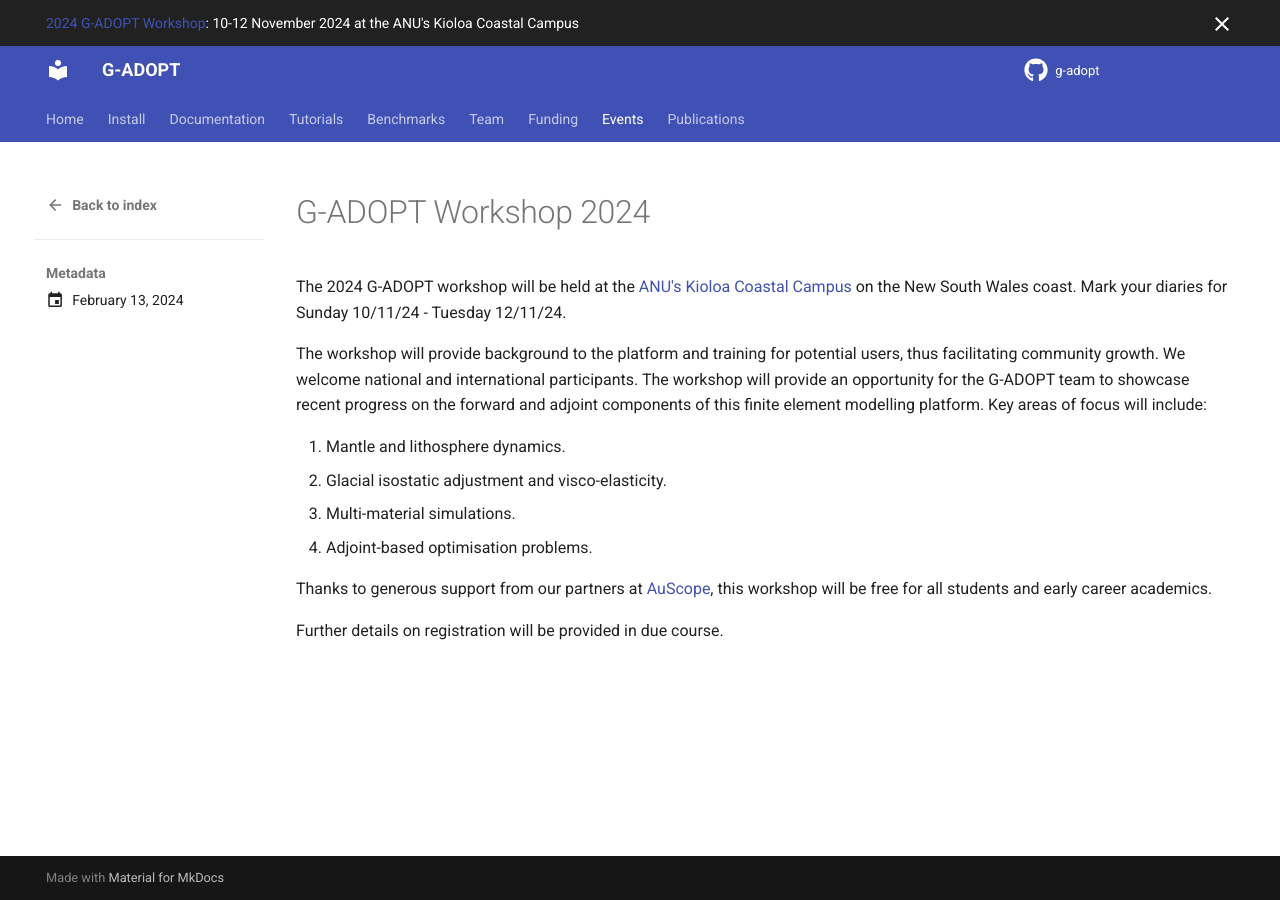
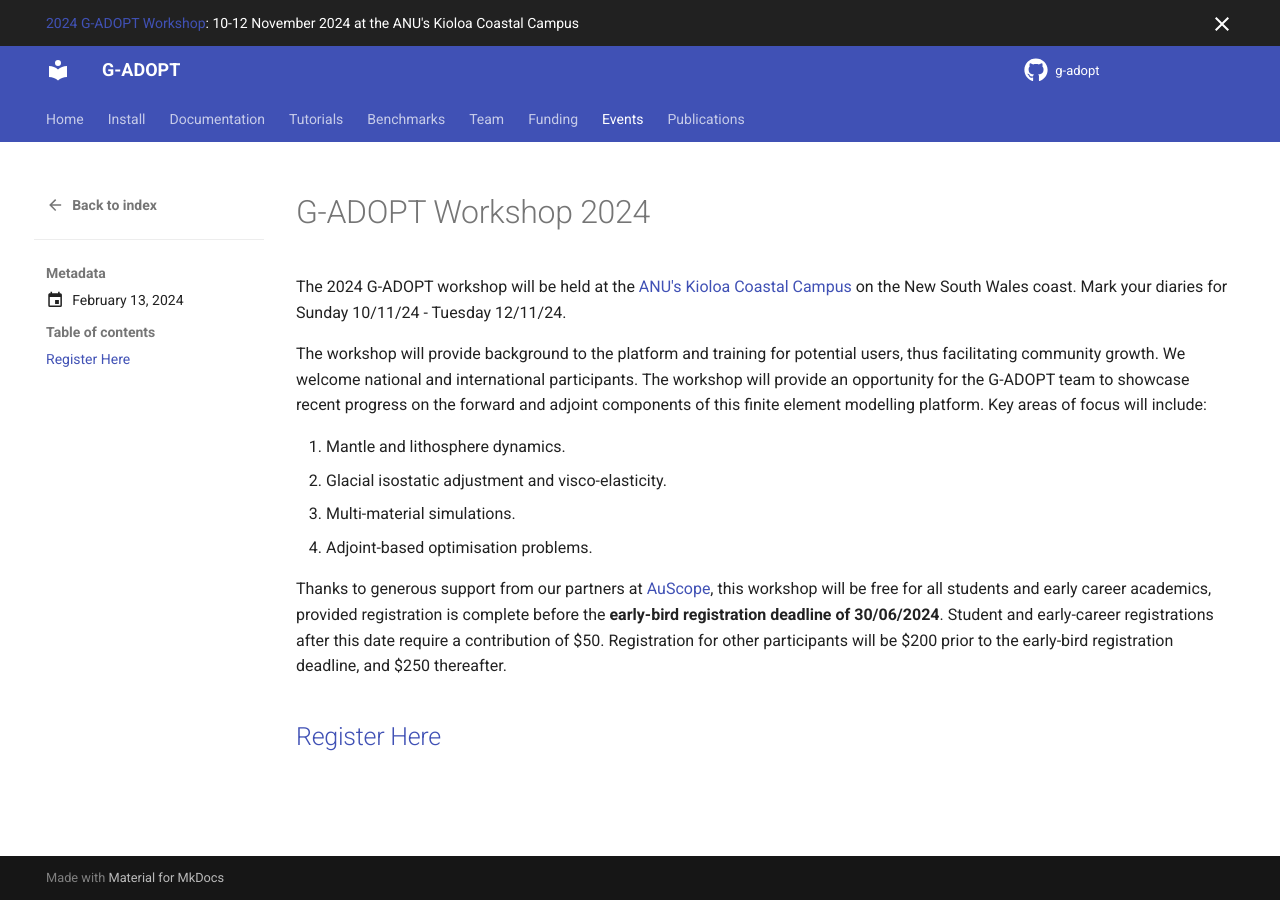
Before and after one commit to g-adopt/g-adopt.github.io, an MkDocs documentation site: the page built from docs/events/workshops/posts/2024-workshop.md, in a window 1280 px wide. Built offline with MkDocs 1.6.1 and Material for MkDocs 9.7.7, drawn with Linux system fonts in a browser that asks for light colours; comment, search, counter and statistics services are not loaded.

Commit message:
Add registration link and info.

```diff
--- a/docs/events/workshops/posts/2024-workshop.md
+++ b/docs/events/workshops/posts/2024-workshop.md
@@ -13,6 +13,6 @@ The workshop will provide background to the platform and training for potential
 3. Multi-material simulations.
 4. Adjoint-based optimisation problems.
 
-Thanks to generous support from our partners at [AuScope](https://www.auscope.org.au/), this workshop will be free for all students and early career academics.
+Thanks to generous support from our partners at [AuScope](https://www.auscope.org.au/), this workshop will be free for all students and early career academics, provided registration is complete before the **early-bird registration deadline of 30/06/2024**. Student and early-career registrations after this date require a contribution of $50. Registration for other participants will be $200 prior to the early-bird registration deadline, and $250 thereafter.
 
-Further details on registration will be provided in due course.
+## [Register Here](https://payments.anu.edu.au/GADOPT2024)
```
